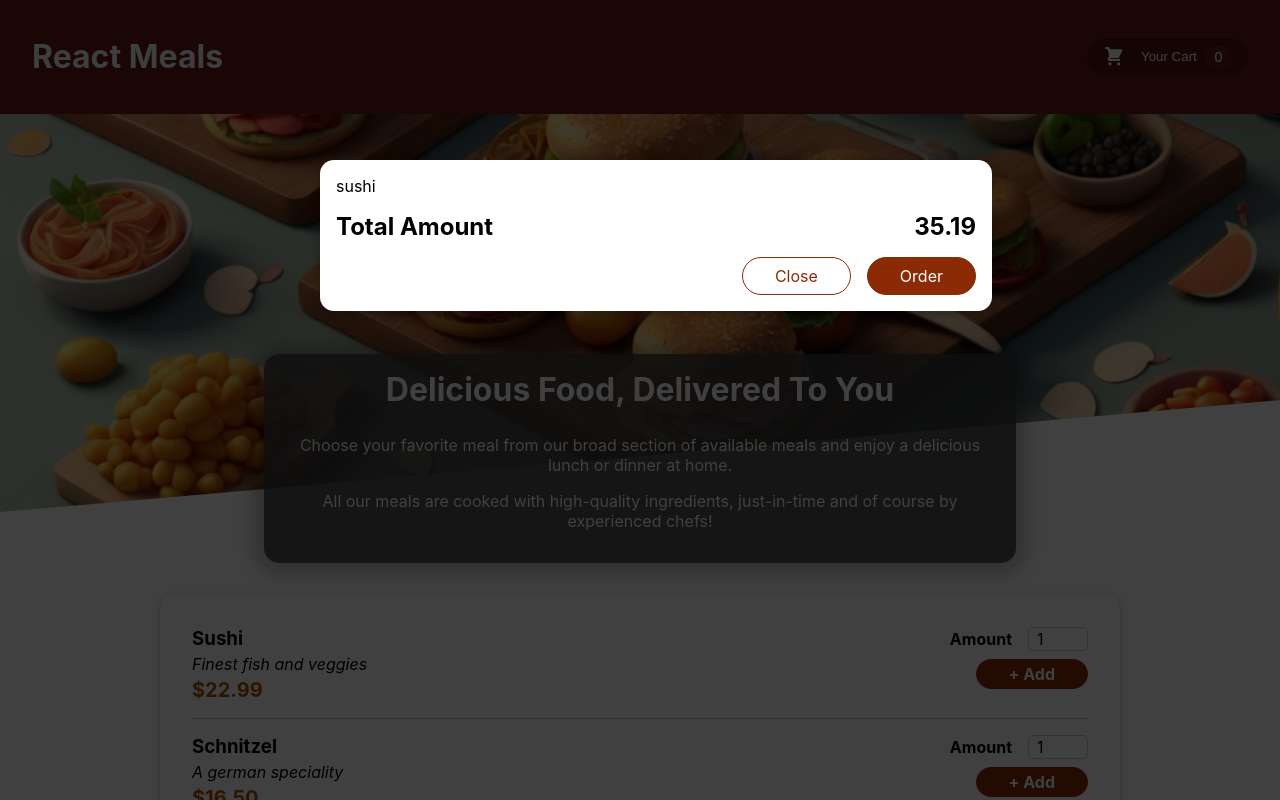
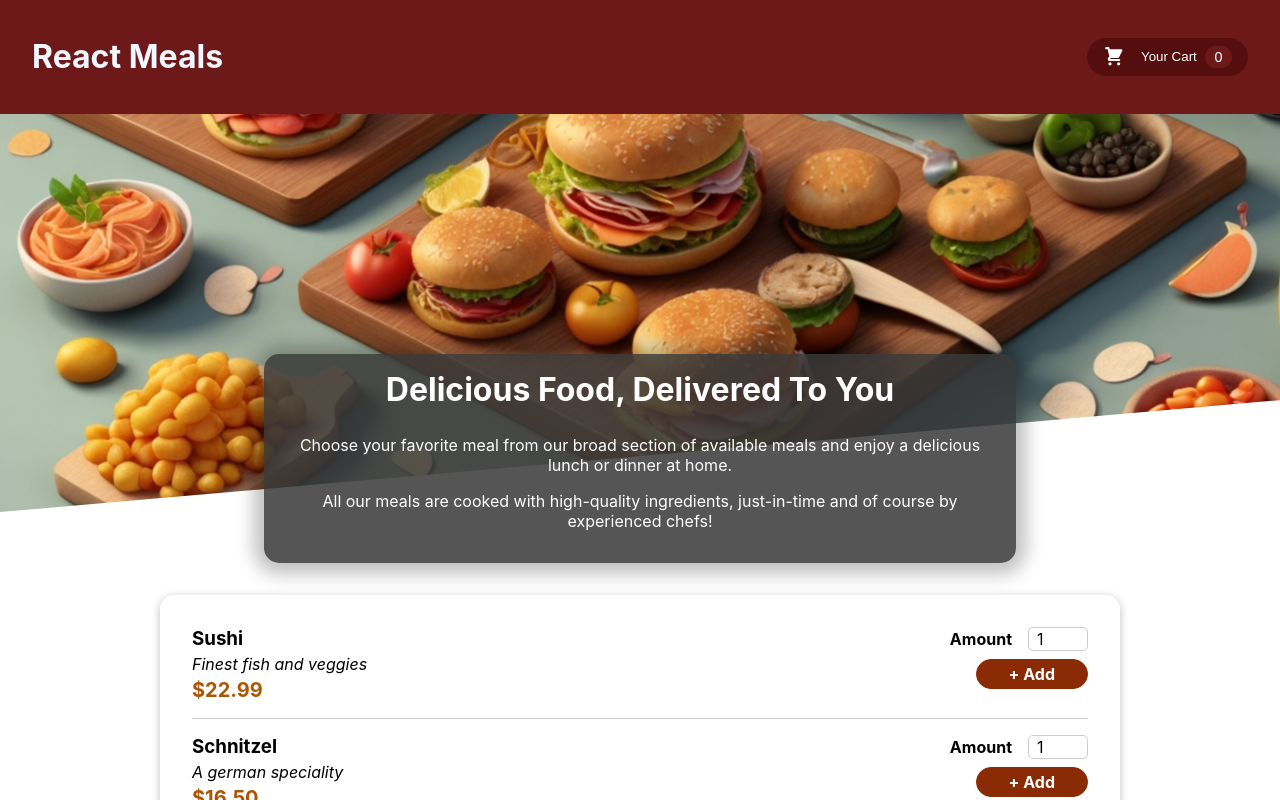
Before and after one commit to Dashy-15/food_order_app, a React (Create React App) app: page / in a window 1280 px wide. Shown: the top 800 px of the page. Built offline with nearby package versions, Linux system fonts and the light colour scheme.

Commit message:
Sixth Commit

```diff
--- a/src/App.js
+++ b/src/App.js
@@ -1,14 +1,26 @@
-import { Fragment } from "react";
+import { Fragment, useState } from "react";
 import LayerHeader from "./components/Layers/LayerHeader";
 import Meals from "./components/Meals/Meals";
 import Cart from "./components/Cart/Cart";
 
 
 function App() {
+
+  const [showCart, setShowCart] = useState(false);
+
+  const showCartHandler = () => {
+    setShowCart(true);
+  }
+
+  const hideCartHandler = () => {
+    setShowCart(false);
+  }
+
   return (
     <Fragment>
-      <LayerHeader />
-      <Cart />
+      <LayerHeader onShowCart={showCartHandler}/>
+      {showCart && <Cart onClose={hideCartHandler}/>}
+
       <main>
         <Meals />
       </main>
--- a/src/components/Cart/Cart.js
+++ b/src/components/Cart/Cart.js
@@ -1,10 +1,12 @@
 import classes from "./Cart.module.css";
 import Modal from "../UI/Modal";
+// import { useState } from "react";
 
-const Cart = () => {
+const Cart = (props) => {
     const cartItems = [{ id: "c1", name: "sushi", price: 22.39 }];
+
     return (
-        <Modal>
+        <Modal onClose={props.onClose}>
             <ul className={classes['cart-items']}>
                 {cartItems.map((cartItem) => (
                     <li>{cartItem.name}</li>
@@ -15,7 +17,7 @@ const Cart = () => {
                 <span>35.19</span>
             </div>
             <div className={classes.actions}>
-                <button className={classes['button--alt']}>Close</button>
+                <button className={classes['button--alt']} onClick={props.onClose}>Close</button>
                 <button className={classes.button}>Order</button>
             </div>
         </Modal>
--- a/src/components/Layers/CartButton.js
+++ b/src/components/Layers/CartButton.js
@@ -1,9 +1,9 @@
 import CartIcon from "../Cart/CartIcon";
 import classes from "./CartButton.module.css"
 
-const CartButton = () => {
+const CartButton = (props) => {
     return (
-        <button className={classes.button}>
+        <button className={classes.button} onClick={props.onClick}>
             <span className={classes.icon}>
                 <CartIcon />
             </span>
--- a/src/components/Layers/LayerHeader.js
+++ b/src/components/Layers/LayerHeader.js
@@ -3,13 +3,14 @@ import CartButton from "./CartButton";
 import classes from "./LayerHeader.module.css"
 import mealsImage from "../../Assets/meals.jpg"
 
-const LayerHeader = () => {
+const LayerHeader = (props) => {
+
     return (
         <Fragment>
             <header className={classes.header}>
                 <div className={classes['header-content']}>
                     <h1>React Meals</h1>
-                    <CartButton />
+                    <CartButton onClick={props.onShowCart}/>
                 </div>
             </header>
             <div className={classes['main-image']}>
--- a/src/components/UI/Input.js
+++ b/src/components/UI/Input.js
@@ -3,7 +3,7 @@ import classes from "./Input.module.css";
 const Input = (props) => {
     return (
         <div className={classes.input}>
-            <label forHtml={props.input.id}>{props.label}</label>
+            <label htmlFor={props.input.id}>{props.label}</label>
             <input {...props.input} />
         </div>
     )
--- a/src/components/UI/Modal.js
+++ b/src/components/UI/Modal.js
@@ -3,7 +3,7 @@ import classes from "./Modal.module.css";
 import ReactDOM from "react-dom";
 
 const Backdrop = (props) => {
-    return <div className={classes.backdrop}></div>
+    return <div className={classes.backdrop} onClick={props.onHide}></div>
 }
 
 const Layout = (props) => {
@@ -17,7 +17,7 @@ const Layout = (props) => {
 const Modal = (props) => {
     return (
         <Fragment>
-            {ReactDOM.createPortal(<Backdrop />, document.getElementById("backdrop-root"))}
+            {ReactDOM.createPortal(<Backdrop onHide={props.onClose}/>, document.getElementById("backdrop-root"))}
             {ReactDOM.createPortal(<Layout>{props.children}</Layout>, document.getElementById("layout-root"))}
         </Fragment>
     )
```
